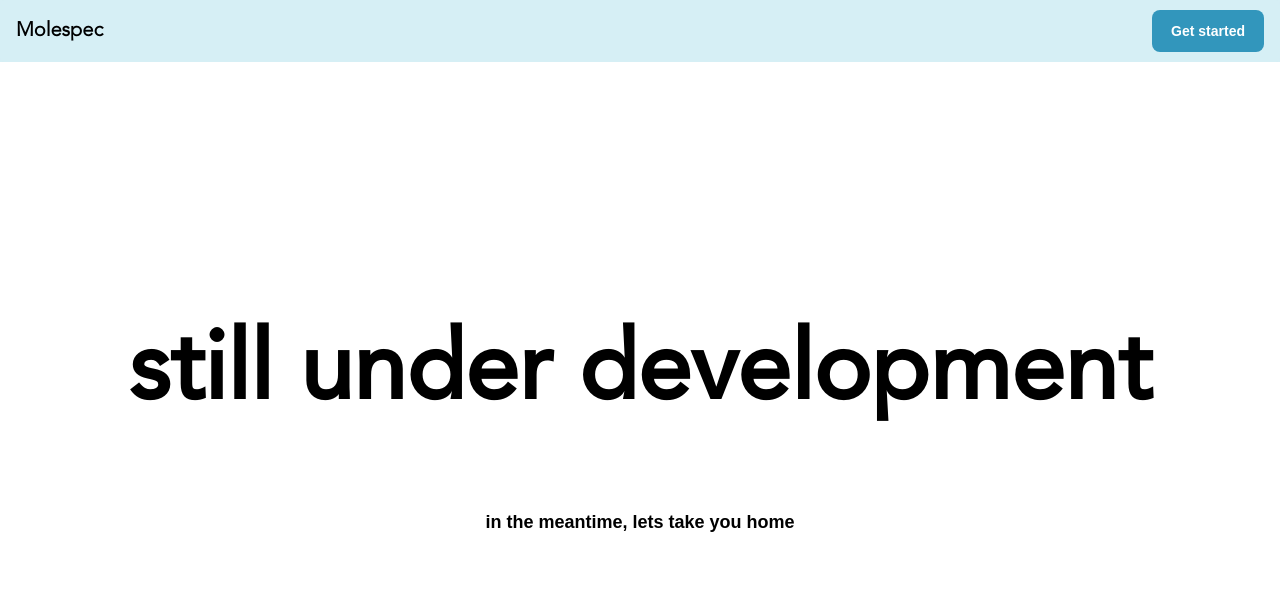
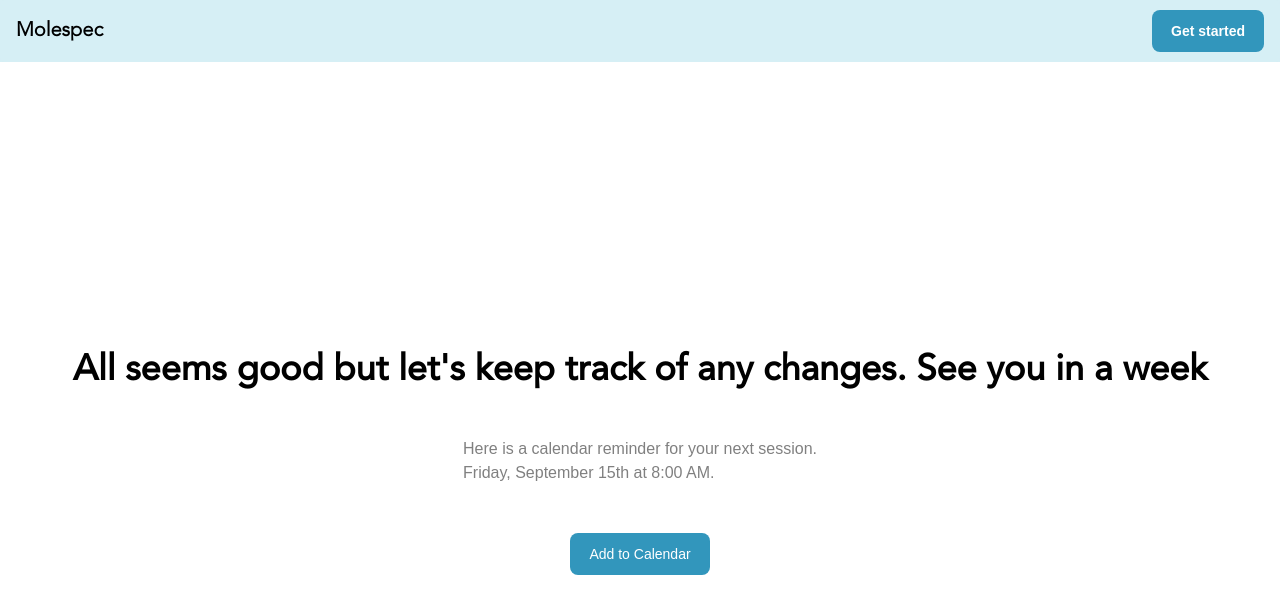
Before and after one commit to amaankahmad/ef-ai-hackathon-frontend, a React (Create React App) app: page /tracking in a window 1280 px wide. Shown: the top 614 px of the page. Built offline with nearby package versions, Linux system fonts and the light colour scheme.

Commit message:
regular tracking

```diff
--- a/src/pages/Regular Tracking/index.tsx
+++ b/src/pages/Regular Tracking/index.tsx
@@ -1,28 +1,55 @@
-import React from "react";
-import { Link } from "react-router-dom";
+// Import necessary modules and hooks
+import { useLocation, useNavigate } from "react-router-dom";
+import { useEffect, useState, useRef } from "react";
+import RootPage from "../root";
+import { Button } from "flowbite-react";
 
-import { useNavigate } from "react-router-dom";
-import RootPage from "../root";
-
+// Define the ConfirmationPage component
 const RegularTrackingPage = () => {
+  // Use React Router's hooks to get location and navigation functions
   const navigate = useNavigate();
 
+  // Get date and time from location state or use default values
+  const date = "Friday, September 15th";
+  const time = "8:00 AM";
+
+  // State and ref for handling image
+  const [imageSrc, setImageSrc] = useState(null);
+  const fileInputRef = useRef(null);
+
+  // Placeholder function for adding event to calendar
+  const addToCalendar = () => {
+    alert("Add to Calendar feature not yet implemented.");
+  };
+
   return (
-    <RootPage header="error">
-      <div className="flex flex-col items-center justify-center min-h-screen">
-        <h1 className="xs:text-5xl text-6xl md:text-8xl font-bold mb-6 flex items-center text-center">
-          still under development
+    <RootPage header="home">
+      <div className="flex flex-col items-center justify-center h-screen px-4">
+        <h1 className="text-4xl font-bold mb-12">
+          All seems good but let's keep track of any changes. See you in a week
         </h1>
-        <button
-          className="px-8 py-4 my-[4%] text-black rounded-full text-lg font-semibold"
-          style={{ backgroundColor: "#FFFFFF" }}
-          onClick={() => navigate("/")}
+        <div className="text-align-left" style={{ color: "grey" }}>
+          <div>
+            {/* Display appointment information in grey */}
+            Here is a calendar reminder for your next session.
+          </div>
+          <div>
+            {/* Display location information in grey */}
+            {date} at {time}.
+          </div>
+        </div>
+        {/* Add to calendar button */}
+        <Button
+          onClick={addToCalendar}
+          className="mt-12"
+          style={{ backgroundColor: "#3296BC" }}
         >
-          in the meantime, lets take you home
-        </button>
+          Add to Calendar
+        </Button>
       </div>
     </RootPage>
   );
 };
 
+// Export the ConfirmationPage component
 export default RegularTrackingPage;
```
